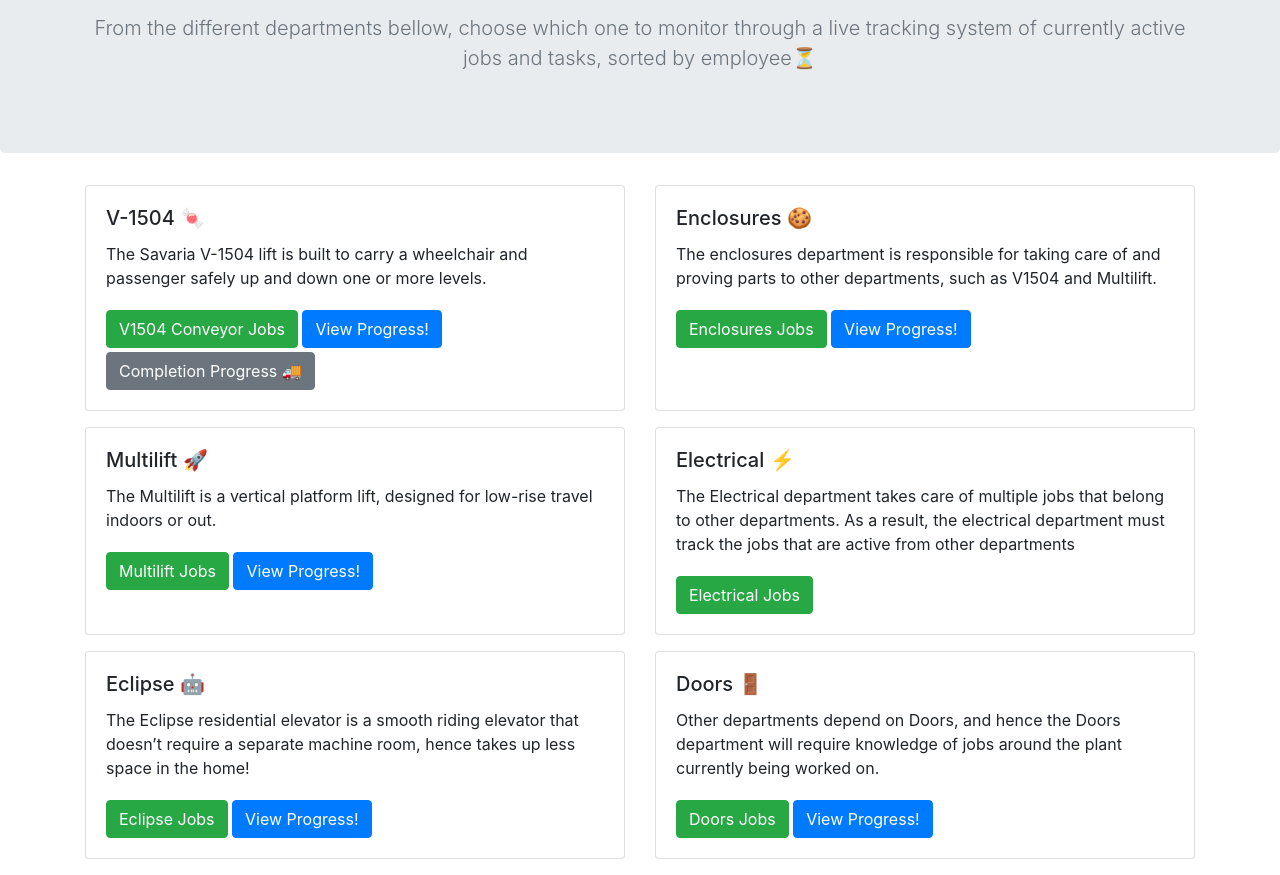
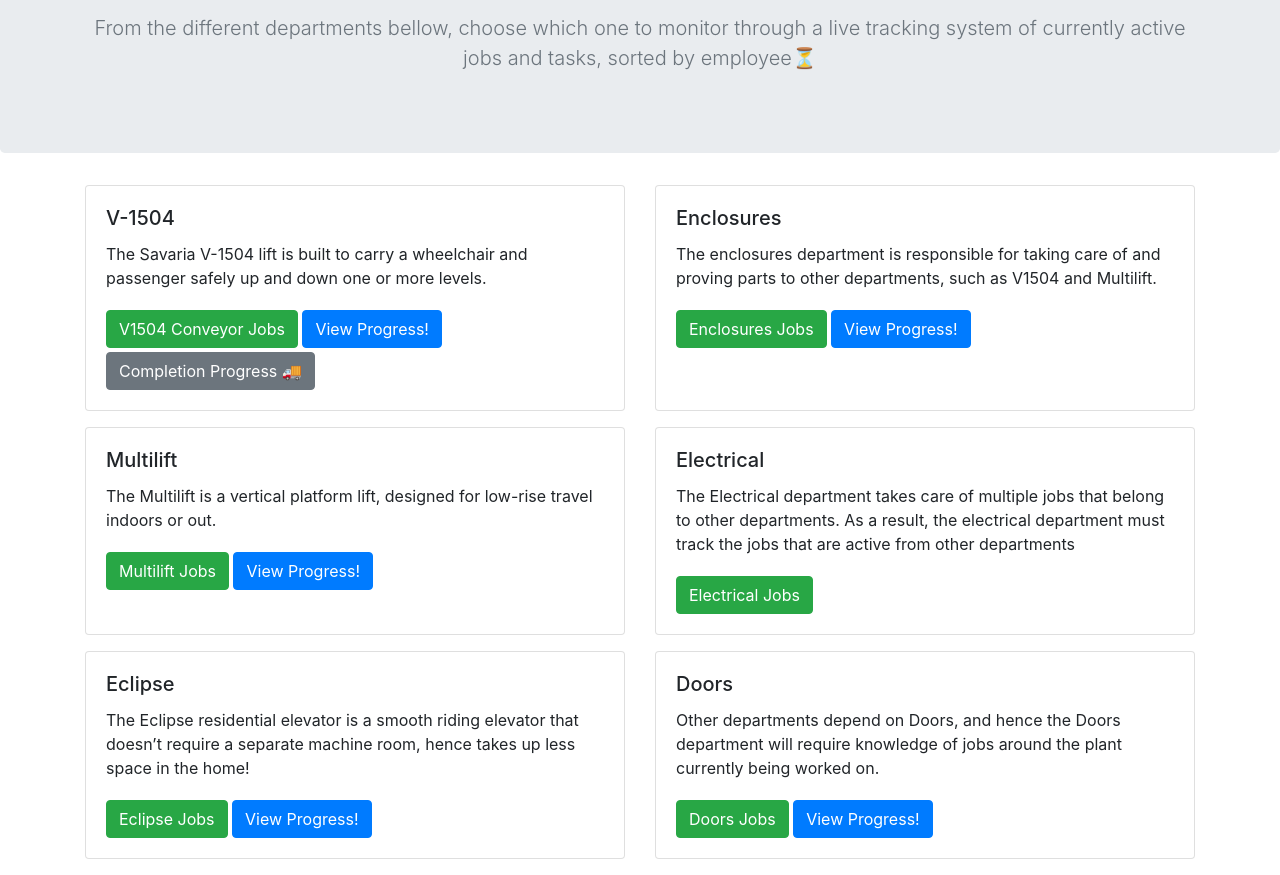
Before and after one commit to SavariaTrack/SavariaTrack.github.io, a plain HTML site: page Choose-View/chooseView.html in a window 1280 px wide. Shown: the part 172-1047 px from the top of the page. Drawn offline with nearby package versions, Linux system fonts and the light colour scheme.

Commit message:
removing icons

```diff
--- a/Choose-View/chooseView.html
+++ b/Choose-View/chooseView.html
@@ -21,7 +21,7 @@
         <div class="col-sm-6 mb-3">
           <div class="card h-100">
             <div class="card-body">
-              <h5 class="card-title">V-1504 <span>&#127852;</span></h5>
+              <h5 class="card-title">V-1504</h5>
               <p class="card-text">The Savaria V-1504 lift is built to carry a wheelchair and passenger safely up and down one or more levels.</p>
               <a href="https://www.notion.so/savaria/230b9a8e23064b08a28f1ab72a742156?v=c5cc34d497dc47b29a2a064b05b78899" class="btn btn-success mt-1" target="_blank">V1504 Conveyor Jobs</a>
               <a href="../Job-Viewing-Pages/V1504/v1504-sub.html" class="btn btn-primary mt-1" target="_blank">View Progress!</a>
@@ -33,7 +33,7 @@
         <div class="col-sm-6 mb-3">
           <div class="card h-100">
             <div class="card-body">
-              <h5 class="card-title">Enclosures <span>&#127850;</span></h5>
+              <h5 class="card-title">Enclosures</h5>
               <p class="card-text">The enclosures department is responsible for taking care of and proving parts to other departments, such as V1504 and Multilift.</p>
               <a href="https://www.notion.so/savaria/f2d4b8ffe2fe4b0280b4ea7e03cee92f?v=c8460c832b2343bf8da4fc852dd4b771" class="btn btn-success mt-1" target="_blank">Enclosures Jobs</a>
               <a href="https://savaria.pivot88.com/manageAssignments/setfilter?clear_session_filter=1&project%5B0%5D=2066&status%5B0%5D=0&qualityplan_name=enc" class="btn btn-primary mt-1" target="_blank">View Progress!</a>
@@ -44,7 +44,7 @@
         <div class="col-sm-6 mb-3">
           <div class="card h-100">
             <div class="card-body">
-              <h5 class="card-title">Multilift <span>&#128640;</span></h5>
+              <h5 class="card-title">Multilift</h5>
               <p class="card-text">The Multilift is a vertical platform lift, designed for low-rise travel indoors or out.</p>
               <a href="https://www.notion.so/savaria/7f288cfa7068446387b4d94bc3027ccd?v=6fd6b76130f24a17ba657c68f5921207" class="btn btn-success mt-1" target="_blank">Multilift Jobs</a>
               <a href="https://savaria.pivot88.com/manageAssignments/setfilter?clear_session_filter=1&project%5B0%5D=2066&report_type%5B0%5D=22&status%5B0%5D=0&item_name=multi" class="btn btn-primary mt-1" target="_blank">View Progress!</a>
@@ -55,7 +55,7 @@
         <div class="col-sm-6 mb-3">
           <div class="card h-100">
             <div class="card-body">
-              <h5 class="card-title">Electrical <span>&#9889;</span></h5>
+              <h5 class="card-title">Electrical</h5>
               <p class="card-text">The Electrical department takes care of multiple jobs that belong to other departments. As a result, the electrical department must track the jobs that are active from other departments</p>
               <a href="https://www.notion.so/savaria/abae0eb4ce504b4f9087e62990101397?v=061aac5622da4b96b713cf73885bd141" class="btn btn-success mt-1" target="_blank">Electrical Jobs</a>
             </div>
@@ -65,7 +65,7 @@
         <div class="col-sm-6 mb-3">
           <div class="card h-100">
             <div class="card-body">
-              <h5 class="card-title">Eclipse <span>&#129302;</span></h5>
+              <h5 class="card-title">Eclipse</h5>
               <p class="card-text">The Eclipse residential elevator is a smooth riding elevator that doesn’t require a separate machine room, hence takes up less space in the home!</p>
               <a href="https://www.notion.so/savaria/4e3e6db3509347fba838db4ac0774d96?v=6b53d5420af74b8095a270e2b802bbda" class="btn btn-success mt-1" target="_blank">Eclipse Jobs</a>
               <a href="https://savaria.pivot88.com/manageAssignments/setfilter?clear_session_filter=1&project%5B0%5D=2066&report_type%5B0%5D=22&status%5B0%5D=0&item_name=ecl" class="btn btn-primary mt-1" target="_blank">View Progress!</a>
@@ -87,7 +87,7 @@
         <div class="col-sm-6 mb-3">
           <div class="card h-100">
             <div class="card-body">
-              <h5 class="card-title">Doors <span>&#128682;</span></h5>
+              <h5 class="card-title">Doors</h5>
               <p class="card-text">Other departments depend on Doors, and hence the Doors department will require knowledge of jobs around the plant currently being worked on.</p>
               <a href="https://www.notion.so/savaria/58566bfde35345eb8da90d6ac2bbf6ad?v=f7aed04242474f888dbc2e58acc5e594" class="btn btn-success mt-1" target="_blank">Doors Jobs</a>
               <a href="https://savaria.pivot88.com/manageAssignments/setfilter?clear_session_filter=1&project%5B0%5D=2066&report_type%5B0%5D=22&status%5B0%5D=0&qualityplan_name=door" class="btn btn-primary mt-1" target="_blank">View Progress!</a>
```
